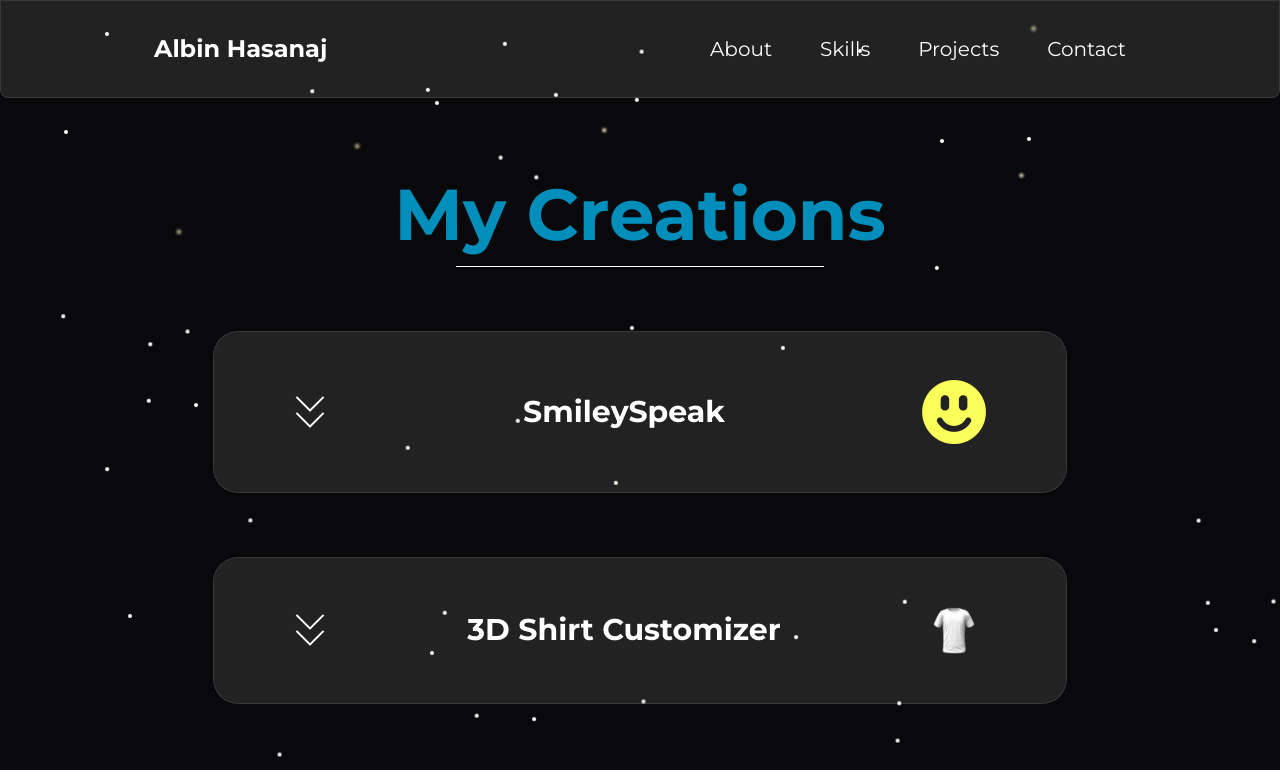
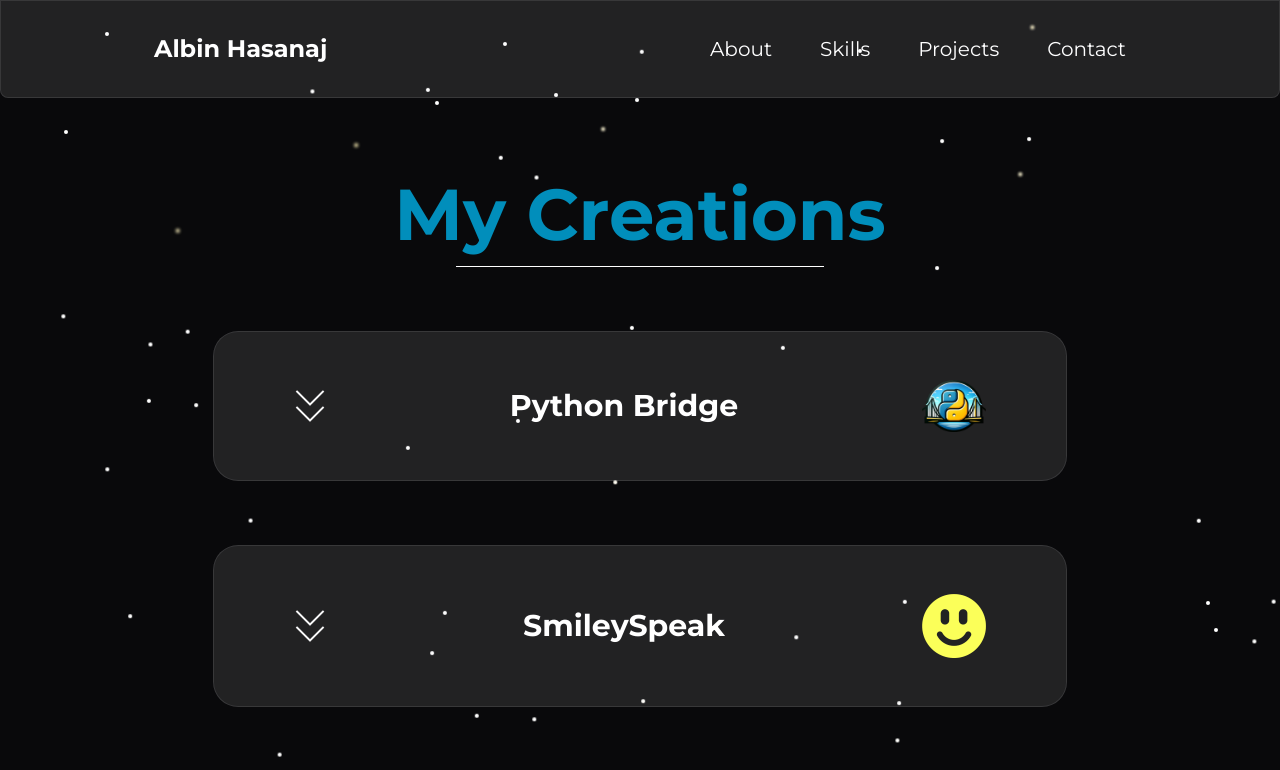
Before and after one commit to albinhasanaj/my_portfolio, a Next.js app: page /projects in a window 1280 px wide. Shown: the top 770 px of the page. Built offline with nearby package versions, Linux system fonts and the light colour scheme.

Commit message:
Python birdge skill added

```diff
--- a/constants/index.ts
+++ b/constants/index.ts
@@ -37,6 +37,14 @@ export const SKILLS = [
 
 export const PROJECTS = [
     {
+        title: "Python Bridge",
+        description: "Created as a school project while learning Express.js, this web application simulates Chat-GPT. It uses HTML, CSS, JavaScript, and Node.js to let users interact with a server that processes prompts with Python. The design is simple and expandable.",
+        logo: "/images/pythonbridge.png",
+        tags: ["ExpressJS", "HTML", "CSS", "JavaScript", "NodeJS", "Python"],
+        colors: ["#C0C0C0", "#E34C26", "#2965F1", "#F0DB4F", "#339933", "#3776AB"],
+        github: "https://github.com/albinhasanaj/python_bridge",
+    },
+    {
         title: "SmileySpeak",
         description: "This project, Smiley Speak, is a personal practice project to sharpen my skills in full-stack development with Next.js and database management, including Figma which was the platform used for the design. It is not intended for public use but as a sandbox for exploring web technologies.",
         logo: "/images/smileyspeak.png",
```
Also changed, not shown: public/images/pythonbridge.png (added).
